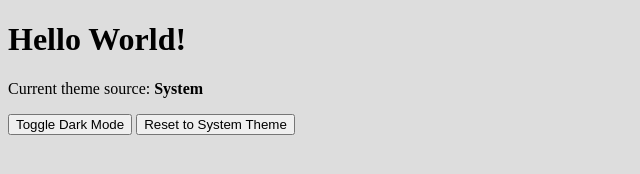
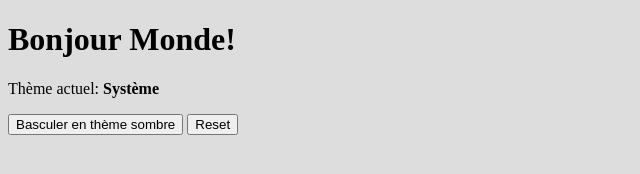
Before and after one commit to Turlututur/test-electron-update, an Electron app: page index.html in a window 800 px wide. Shown: the whole page, without its empty margins (0-640 px from the left). Drawn offline with Linux system fonts and the light colour scheme.

Commit message:
French translation

```diff
--- a/index.html
+++ b/index.html
@@ -3,17 +3,17 @@
 
 <head>
   <meta charset="UTF-8">
-  <title>Hello World!</title>
+  <title>Bonjour Monde!</title>
   <meta http-equiv="Content-Security-Policy" content="script-src 'self' 'unsafe-inline';" />
   <link rel="stylesheet" type="text/css" href="./styles.css">
 </head>
 
 <body>
-  <h1>Hello World!</h1>
-  <p>Current theme source: <strong id="theme-source">System</strong></p>
+  <h1>Bonjour Monde!</h1>
+  <p>Thème actuel: <strong id="theme-source">Système</strong></p>
 
-  <button id="toggle-dark-mode">Toggle Dark Mode</button>
-  <button id="reset-to-system">Reset to System Theme</button>
+  <button id="toggle-dark-mode">Basculer en thème sombre</button>
+  <button id="reset-to-system">Reset</button>
 
   <script src="renderer.js"></script>
 </body>
```
